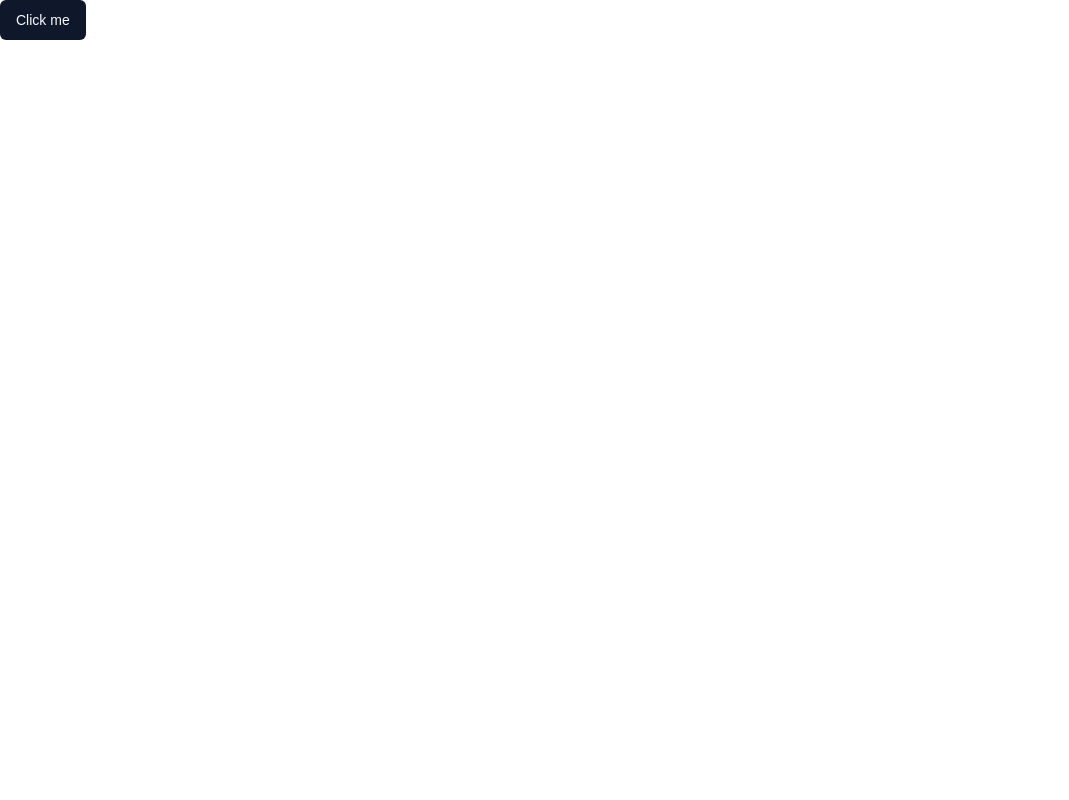
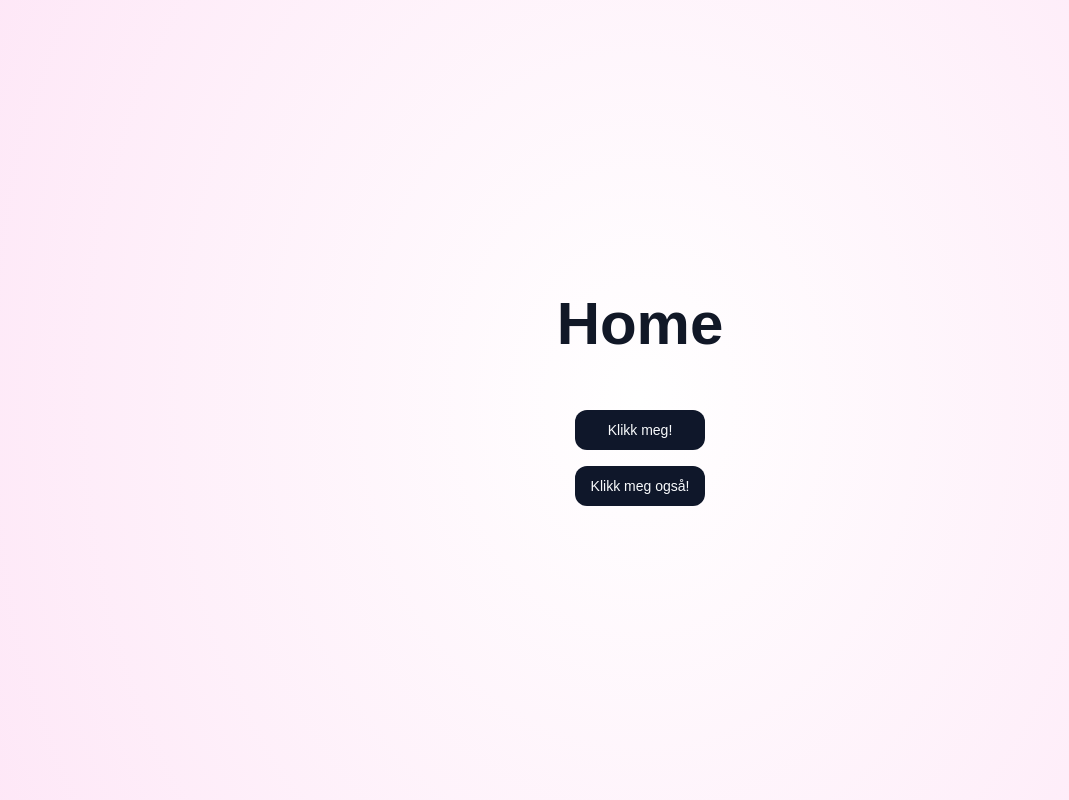
Before and after one commit to Enderz420/nextjs_auth, a Next.js app in the folder nextjs_auth/: page / in a window 1280 px wide. Shown: the whole page, without its empty margins (0-1069 px from the left). Built offline with nearby package versions, Linux system fonts and the light colour scheme.

Commit message:
add landing page

```diff
--- a/nextjs_auth/app/page.tsx
+++ b/nextjs_auth/app/page.tsx
@@ -1,5 +1,15 @@
 import { Button } from "@/components/ui/button";
 
 export default function Home() {
-  return <Button>Click me</Button>;
+  return (
+    <div className="h-screen flex items-center justify-center flex-col bg-[radial-gradient(60%_120%_at_50%_50%,hsla(0,0%,100%,0)_0,rgba(252,205,238,.5)_100%)]">
+      <h1 className="mb-4 text-3xl font-extrabold text-gray-900 dark:text-white md:text-5xl lg:text-6xl">
+        Home
+      </h1>
+      <div className="grid gap-4 col-span-2 mt-10">
+        <Button className="rounded-xl">Klikk meg!</Button>
+        <Button className="rounded-xl">Klikk meg også!</Button>
+      </div>
+    </div>
+  );
 }
--- a/nextjs_auth/tailwind.config.ts
+++ b/nextjs_auth/tailwind.config.ts
@@ -10,53 +10,53 @@ export default {
   theme: {
     extend: {
       colors: {
-  			background: 'hsl(var(--background))',
-  			foreground: 'hsl(var(--foreground))',
+        background: "hsl(var(--background))",
+        foreground: "hsl(var(--foreground))",
         card: {
-  				DEFAULT: 'hsl(var(--card))',
-  				foreground: 'hsl(var(--card-foreground))'
+          DEFAULT: "hsl(var(--card))",
+          foreground: "hsl(var(--card-foreground))",
         },
         popover: {
-  				DEFAULT: 'hsl(var(--popover))',
-  				foreground: 'hsl(var(--popover-foreground))'
+          DEFAULT: "hsl(var(--popover))",
+          foreground: "hsl(var(--popover-foreground))",
         },
         primary: {
-  				DEFAULT: 'hsl(var(--primary))',
-  				foreground: 'hsl(var(--primary-foreground))'
+          DEFAULT: "hsl(var(--primary))",
+          foreground: "hsl(var(--primary-foreground))",
         },
         secondary: {
-  				DEFAULT: 'hsl(var(--secondary))',
-  				foreground: 'hsl(var(--secondary-foreground))'
+          DEFAULT: "hsl(var(--secondary))",
+          foreground: "hsl(var(--secondary-foreground))",
         },
         muted: {
-  				DEFAULT: 'hsl(var(--muted))',
-  				foreground: 'hsl(var(--muted-foreground))'
+          DEFAULT: "hsl(var(--muted))",
+          foreground: "hsl(var(--muted-foreground))",
         },
         accent: {
-  				DEFAULT: 'hsl(var(--accent))',
-  				foreground: 'hsl(var(--accent-foreground))'
+          DEFAULT: "hsl(var(--accent))",
+          foreground: "hsl(var(--accent-foreground))",
         },
         destructive: {
-  				DEFAULT: 'hsl(var(--destructive))',
-  				foreground: 'hsl(var(--destructive-foreground))'
+          DEFAULT: "hsl(var(--destructive))",
+          foreground: "hsl(var(--destructive-foreground))",
         },
-  			border: 'hsl(var(--border))',
-  			input: 'hsl(var(--input))',
-  			ring: 'hsl(var(--ring))',
+        border: "hsl(var(--border))",
+        input: "hsl(var(--input))",
+        ring: "hsl(var(--ring))",
         chart: {
-  				'1': 'hsl(var(--chart-1))',
-  				'2': 'hsl(var(--chart-2))',
-  				'3': 'hsl(var(--chart-3))',
-  				'4': 'hsl(var(--chart-4))',
-  				'5': 'hsl(var(--chart-5))'
-  			}
+          "1": "hsl(var(--chart-1))",
+          "2": "hsl(var(--chart-2))",
+          "3": "hsl(var(--chart-3))",
+          "4": "hsl(var(--chart-4))",
+          "5": "hsl(var(--chart-5))",
+        },
       },
       borderRadius: {
-  			lg: 'var(--radius)',
-  			md: 'calc(var(--radius) - 2px)',
-  			sm: 'calc(var(--radius) - 4px)'
-  		}
-  	}
+        lg: "var(--radius)",
+        md: "calc(var(--radius) - 2px)",
+        sm: "calc(var(--radius) - 4px)",
+      },
+    },
   },
   plugins: [require("tailwindcss-animate")],
 } satisfies Config;
```
Lines whose indentation alone changed are shown as unchanged.
